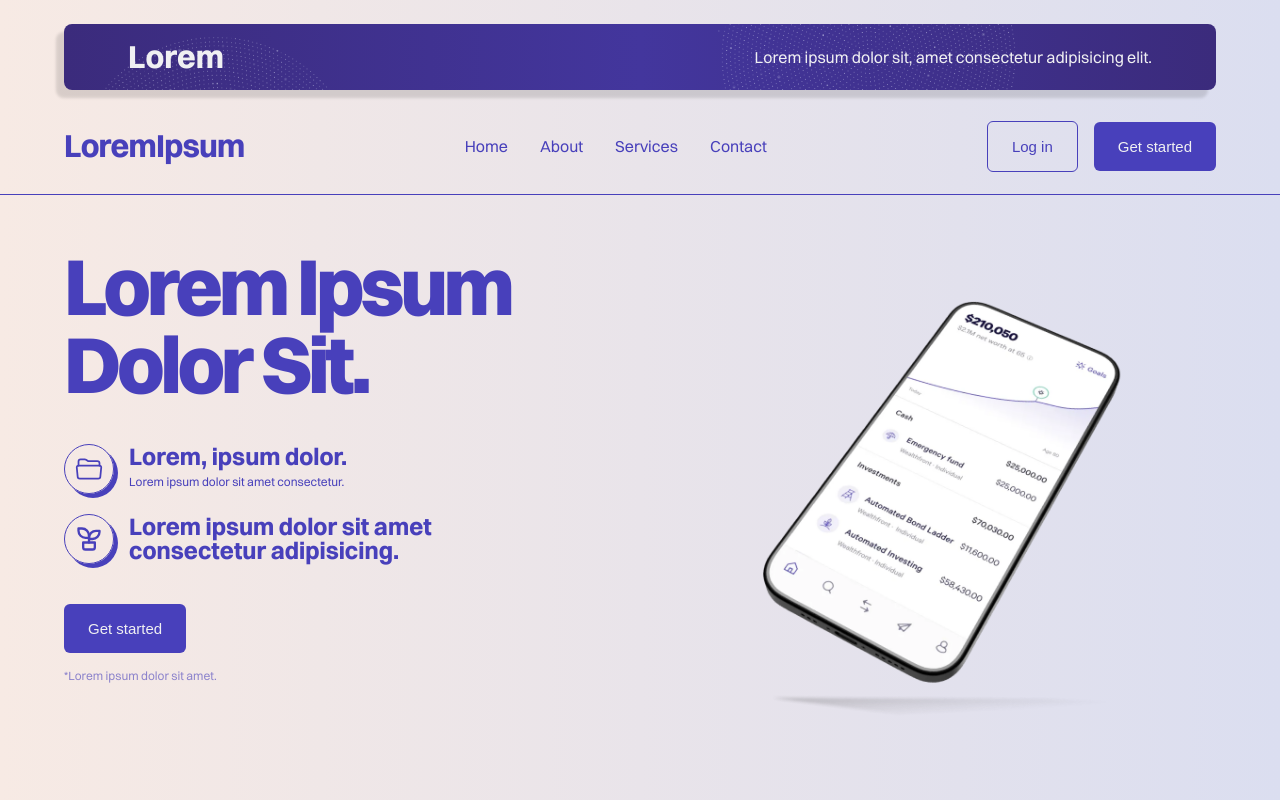
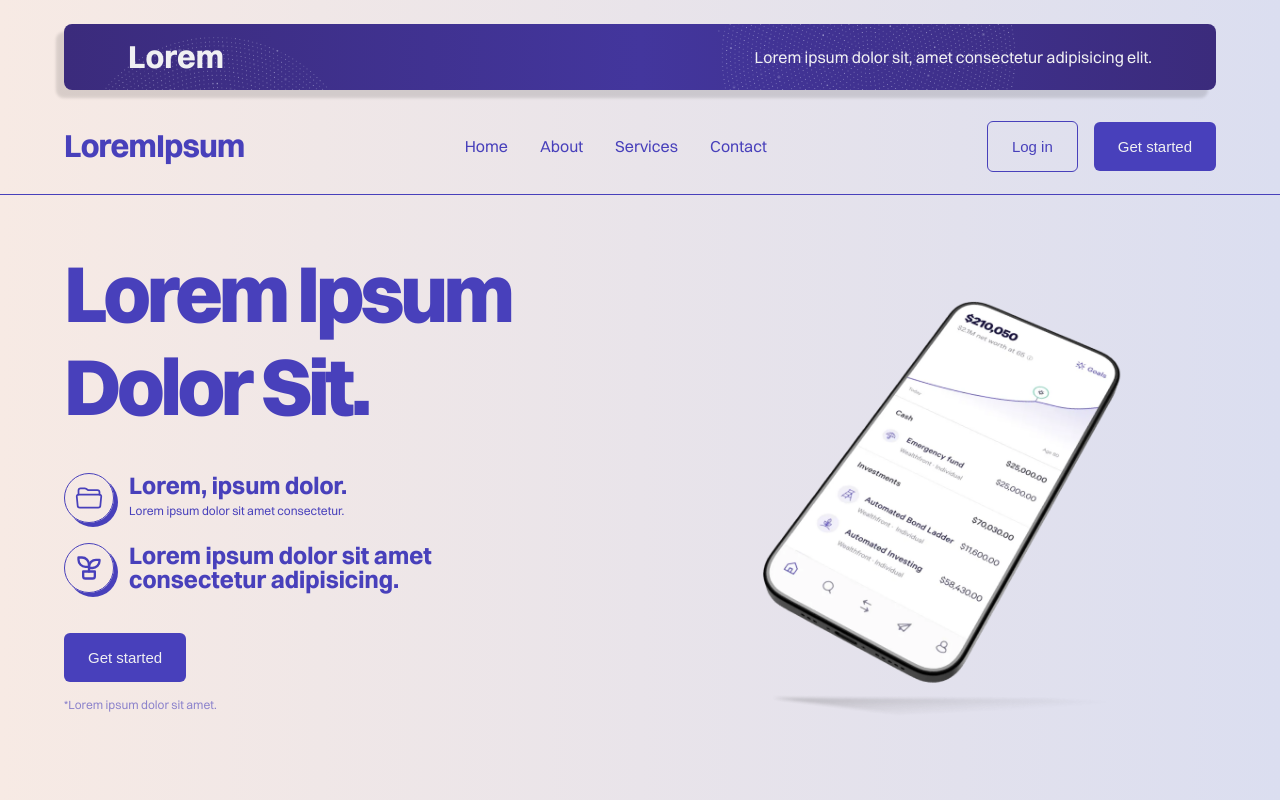
Before and after one commit to ayushcodes0/Tj-Frontend, a React (Vite) app: page / in a window 1280 px wide. Shown: the top 800 px of the page. Built offline with nearby package versions, Linux system fonts and the light colour scheme.

Commit message:
pricing section done

```diff
--- a/src/pages/LandingPage/LandingPage.module.css
+++ b/src/pages/LandingPage/LandingPage.module.css
@@ -53,7 +53,7 @@
 .topHeading {
     font-size: 96px;
     font-weight: 800;
-    line-height: 4.9rem;
+    line-height: 5.8rem;
     letter-spacing: -4px;
     color: var(--primary-text);
 }
```
